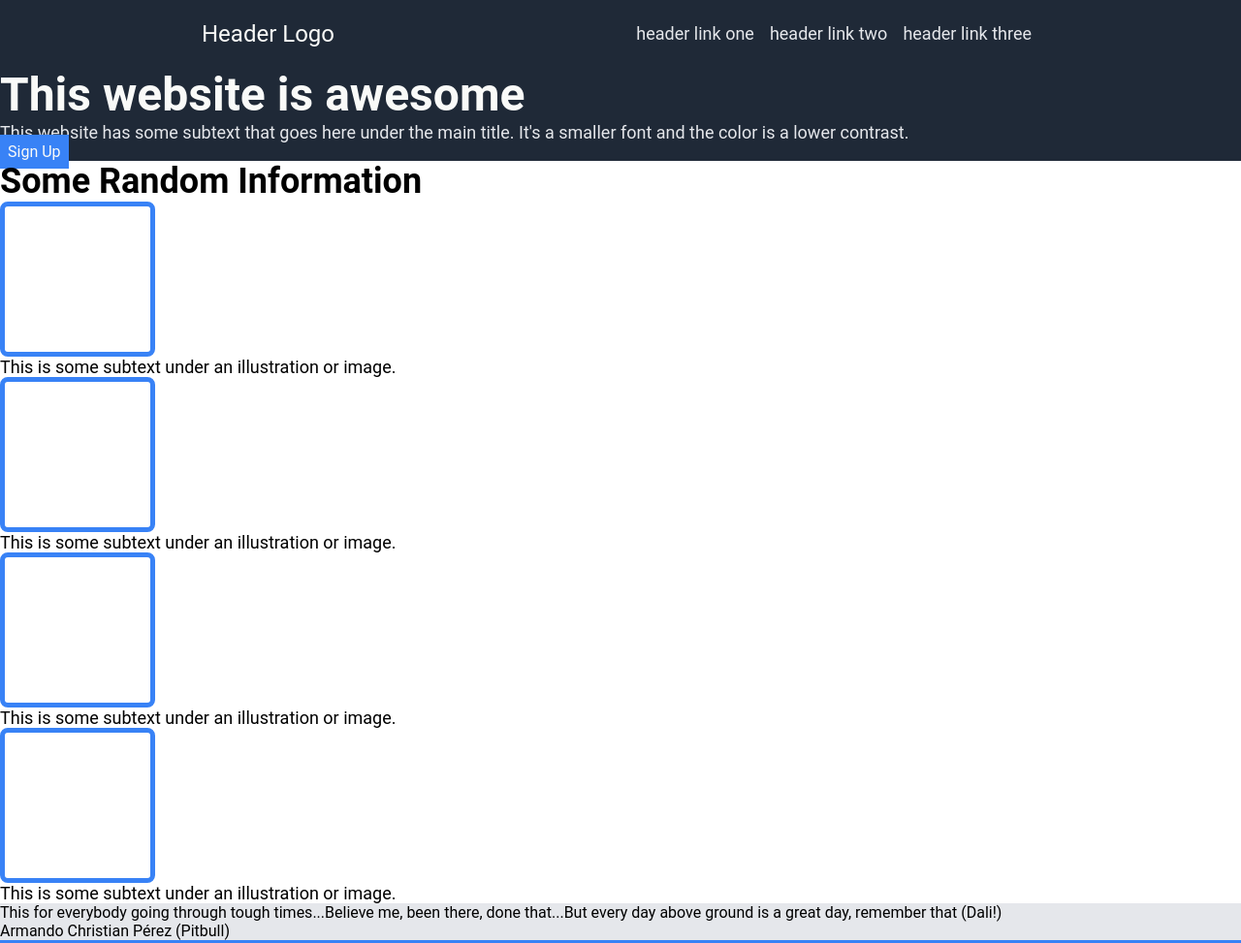
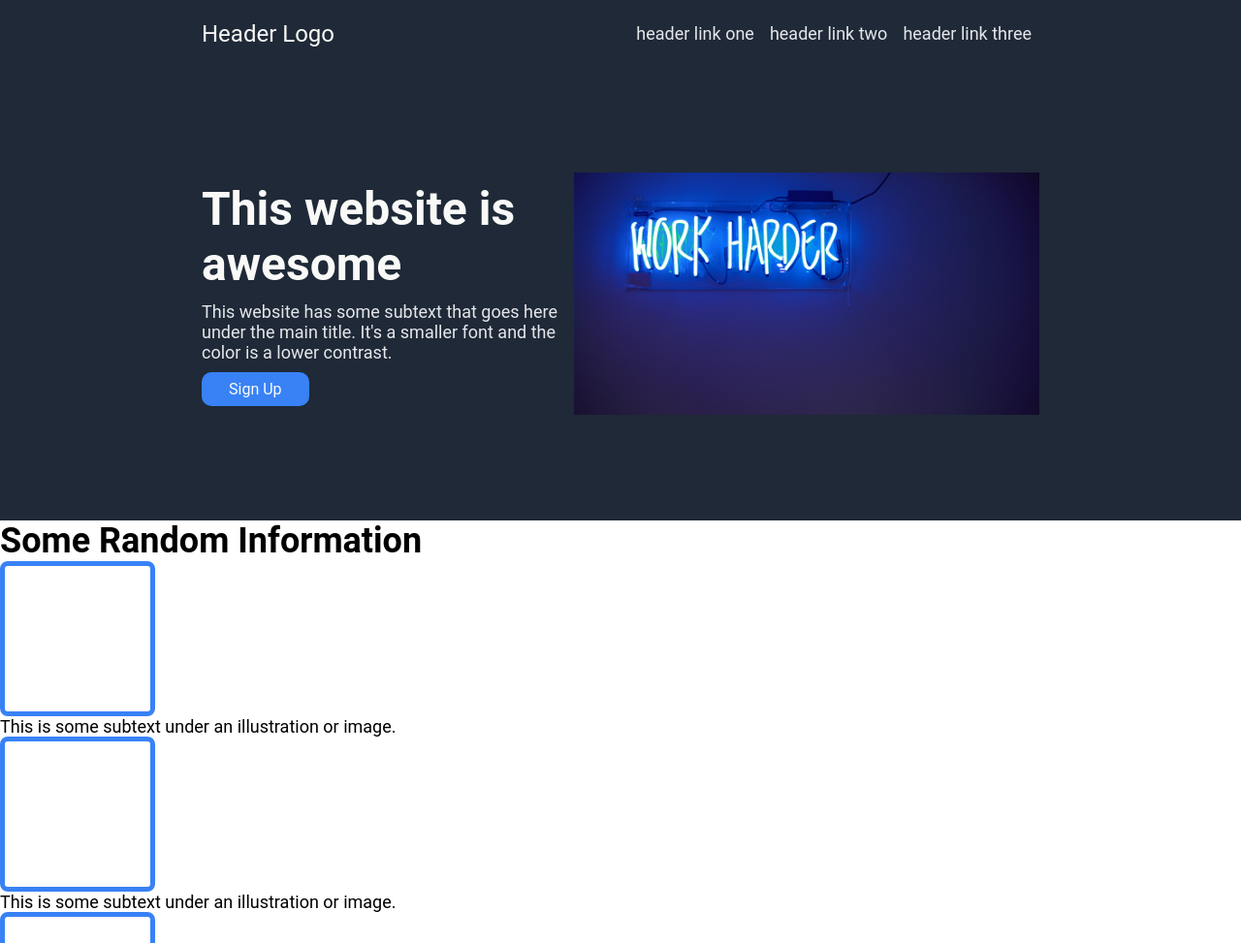
Before and after one commit to kelvinziroh/web-landing-page, a plain HTML site: page index.html in a window 1280 px wide. Shown: the top 973 px of the page at 97% size. Drawn offline with Linux system fonts and the light colour scheme.

Commit message:
feat: Style header information

```diff
--- a/css/style.css
+++ b/css/style.css
@@ -81,9 +81,32 @@ nav a {
     color: #E5E7EB;
 }
 
-/* Main section styling */
-main {
-    flex: 1 1 auto;
+.hero {
+    height: 468px;
+    width: 70%;
+    margin: 0 auto;
+    padding: 16px;
+    display: flex;
+    align-items: center;
+    justify-content: space-between;
+}
+
+.hero-info {
+    width: 400px;
+}
+
+.hero-btn {
+    display: inline-block;
+    margin-top: 10px;
+    background-color: #3882F6;
+    padding: 8px 28px;
+    color: #F9FAF8;
+    border-radius: 10px;
+}
+
+.hero img {
+    width: 500px;
+    height: 250px;
 }
 
 .hero-title {
@@ -95,12 +118,12 @@ main {
 .hero-text {
     color: #E5E7EB;
     font-size: 18px;
+    margin-top: 10px;
 }
 
-.hero-btn {
-    background-color: #3882F6;
-    padding: 8px;
-    color: #F9FAF8;
+/* Main section styling */
+main {
+    flex: 1 1 auto;
 }
 
 .first-section h2 {
@@ -123,7 +146,7 @@ main {
     background-color: #E5E7EB;
 }
 
-.second-section .blockquote {
+.second-section blockquote {
     font-size: 36px;
     font-weight: light;
     font-style: italic;
--- a/index.html
+++ b/index.html
@@ -18,10 +18,12 @@
             </ul>
         </nav>
         <div class="hero">
-            <h1 class="hero-title">This website is awesome</h1>
-            <p class="hero-text">This website has some subtext that goes here under the main title. It's a smaller font and the color is a lower contrast.</p>
-            <a href="#" class="hero-btn">Sign Up</a>
-            <!-- <img src="images/jordan-whitfield-sm3Ub_IJKQg-unsplash.jpg" alt="Some image"> -->
+            <div class="hero-info">
+                <h1 class="hero-title">This website is awesome</h1>
+                <p class="hero-text">This website has some subtext that goes here under the main title. It's a smaller font and the color is a lower contrast.</p>
+                <a href="#" class="hero-btn">Sign Up</a>
+            </div>
+            <img src="images/jordan-whitfield-sm3Ub_IJKQg-unsplash.jpg" alt="Some image">
         </div>
     </header>
     <main>
@@ -48,7 +50,7 @@
         </section>
         <section class="second-section">
             <div>
-                <blockquote>This for everybody going through tough times...Believe me, been there, done that...But every day above ground is a great day, remember that (Dali!)</blockquote>
+                <blockquote>This for everybody going through tough times...Believe me, been there, done that...But every day above ground is a great day, remember that (Dale!)</blockquote>
                 <figcaption>Armando Christian Pérez (Pitbull)</figcaption>
             </div>
         </section>
```
